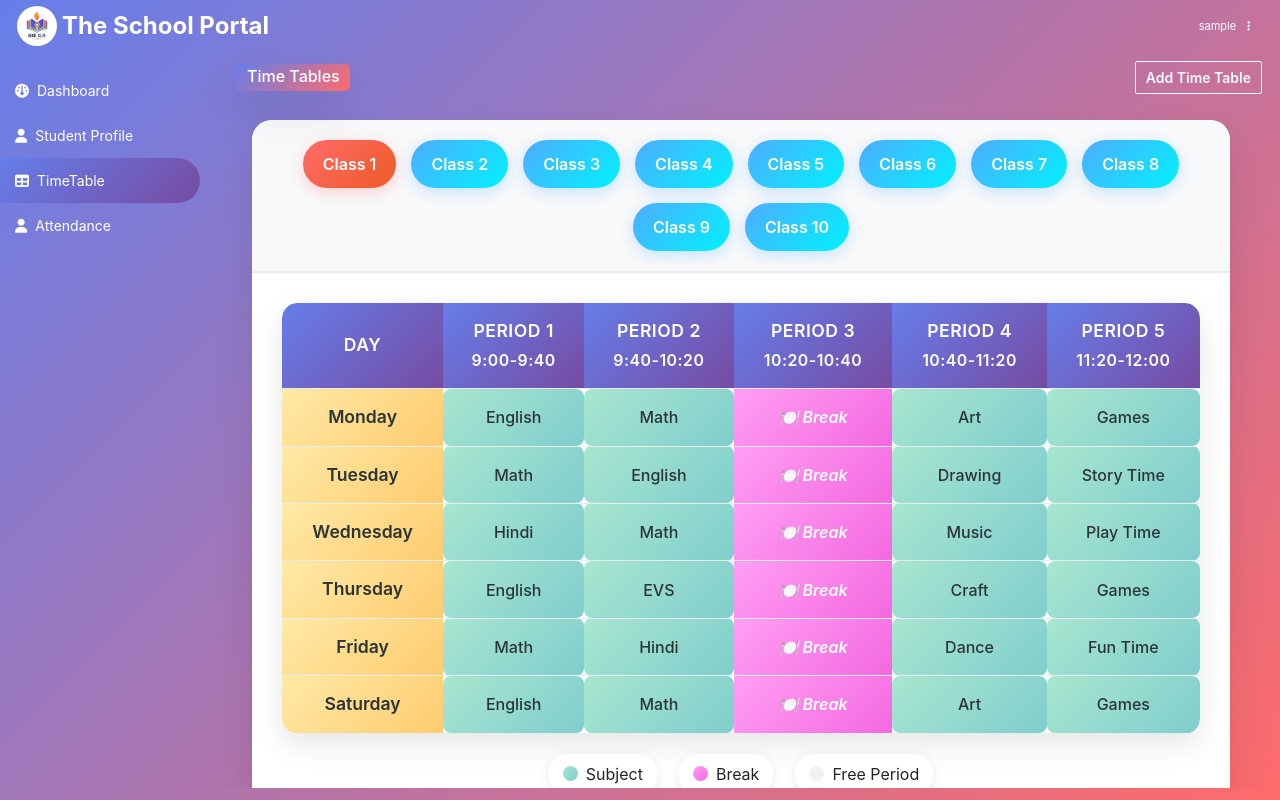
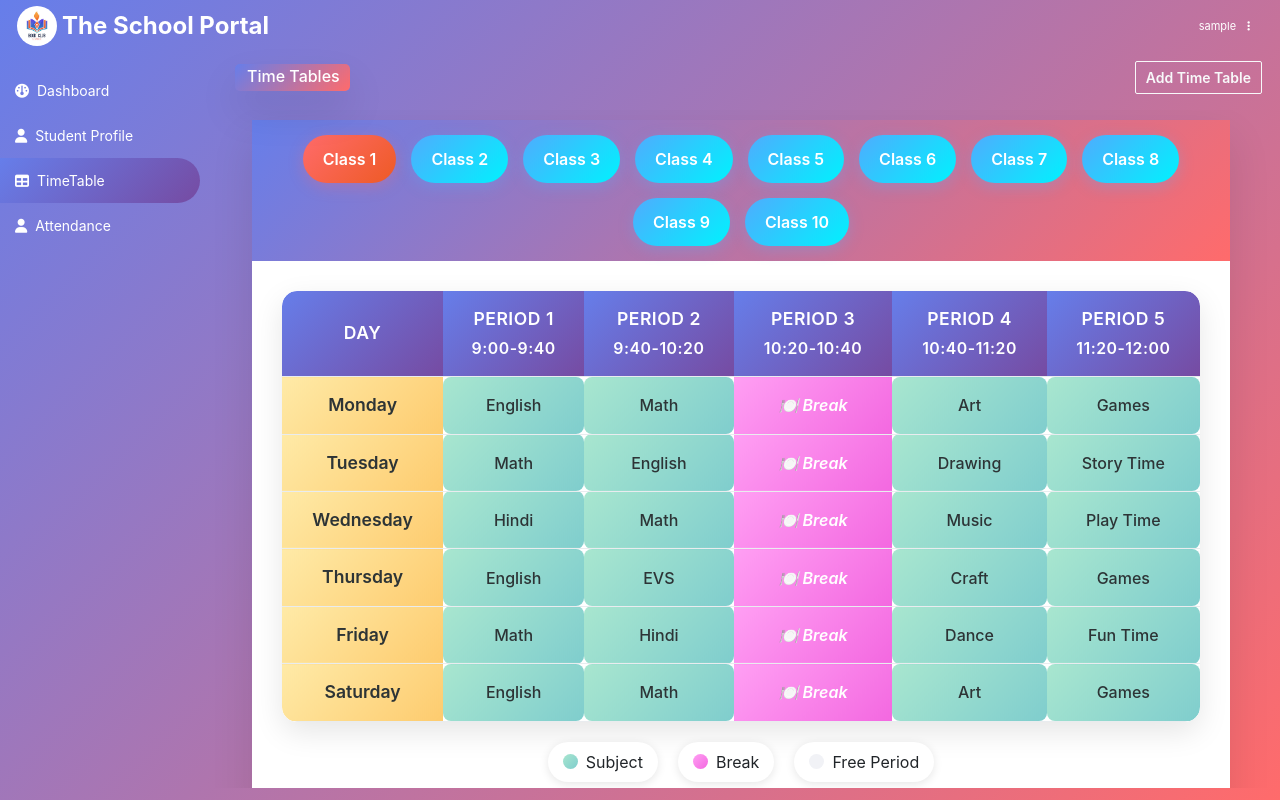
Before and after one commit to ankur003/web_schoolportal, a React (Create React App) app: page /TimeTable in a window 1280 px wide. Built offline with nearby package versions, Linux system fonts and the light colour scheme; sample sign-in values are in the browser's storage.

Commit message:
link class issue fixed and refresh issue on parent page

```diff
--- a/src/assets/scss/pages/TimeTable.scss
+++ b/src/assets/scss/pages/TimeTable.scss
@@ -5,7 +5,6 @@
     max-width: 1200px;
     margin: 0 auto;
     background: white;
-    border-radius: 20px;
     box-shadow: 0 20px 40px rgba(0, 0, 0, 0.1);
     overflow: hidden;
 
@@ -13,10 +12,9 @@
         display: flex;
         flex-wrap: wrap;
         gap: 15px;
-        padding: 20px;
-        background: #f8f9fa;
+        padding: 15px;
+        background: $body-gradient;
         justify-content: center;
-        border-bottom: 2px solid #e9ecef;
     }
 
     .class-btn {
--- a/src/assets/scss/pages/common.scss
+++ b/src/assets/scss/pages/common.scss
@@ -51,7 +51,7 @@ body {
 
 /* Track */
 ::-webkit-scrollbar-track {
-    background: transparent;
+    background: $body-gradient;
 }
 
 /* Handle */
--- a/src/components/Login.js
+++ b/src/components/Login.js
@@ -8,11 +8,8 @@ import { toast } from 'react-toastify';
 
 
 function Login(props) {
-
 	const basePathUrl = process.env.REACT_APP_BASE_PATH;
-
 	const { role } = useSelector((state) => state.loginReducer);
-
 	let navigate = useNavigate();
 	const [userName, setUserName] = useState("");
 	const [password, setPassword] = useState("");
@@ -20,7 +17,6 @@ function Login(props) {
 	const [isError, setError] = useState(false);
 	const [errorMessage, setErrorMessage] = useState("");
 	const [isShowPassword, setIsShowPassword] = useState(false);
-
 	const dispatch = useDispatch();
 
 	const isAuthenticated = sessionStorage.getItem("token");
--- a/src/container/ParentsPage.js
+++ b/src/container/ParentsPage.js
@@ -8,12 +8,14 @@ import { useDispatch, useSelector } from 'react-redux';
 import { getClasses } from '../Redux/Action/manageClassAction';
 import { createUser, getChildrenListByPar, getEntities, getParentEntities, linkedStudent } from '../Redux/Action/entityAction';
 import { toast } from 'react-toastify';
+import { SUPER_ADMIN } from '../Redux/Constants';
 
 export default function ParentsPage() {
     const dispatch = useDispatch();
     const navigate = useNavigate();
 
     const { entityList, parentList, pageLimit, pageCount, loader } = useSelector(state => state.entityReducer);
+    const { role } = useSelector((state) => state.loginReducer);
     const { linkList } = useSelector(state => state.manageClassesReducer);
 
     const [childrenMap, setChildrenMap] = useState({});
@@ -203,10 +205,14 @@ export default function ParentsPage() {
                                                 )}
                                             </td>
                                             <td>
-                                                <button type='button' className="btn btn-warning mr-r-4" onClick={() => linkHandler(data)}>Link</button>
+                                                {role === SUPER_ADMIN && <button type='button' className="btn btn-warning mr-r-4" onClick={() => linkHandler(data)}>Link</button>}
                                                 <button type='button' className="btn btn-primary mr-r-4" onClick={() => getAllUserDetails(data?.userUuid)}>View</button>
-                                                <button className="btn btn-success mr-r-4">Edit</button>
-                                                <button className="btn btn-danger">Delete</button>
+                                                {role === SUPER_ADMIN &&
+                                                    <>
+                                                        <button className="btn btn-success mr-r-4">Edit</button>
+                                                        <button className="btn btn-danger">Delete</button>
+                                                    </>
+                                                }
                                             </td>
                                         </tr>
                                     )}
```
